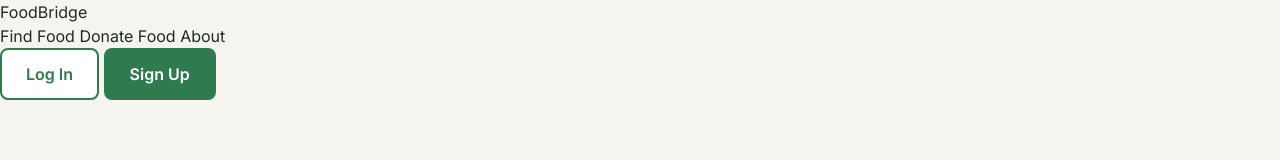
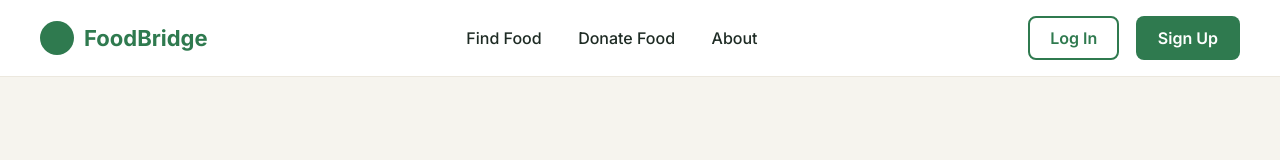
Before and after one commit to bibash017/PrincipleInfoSystem, a website: page public/index.html in a window 1280 px wide. Drawn offline with Linux system fonts and the light colour scheme.

Commit message:
added css for header

```diff
--- a/public/css/style.css
+++ b/public/css/style.css
@@ -52,3 +52,47 @@ img {
   color: #FFFFFF;
 }
 /*----*/
+/*Headers*/
+.site-header {
+  display: flex;
+  align-items: center;
+  justify-content: space-between;
+  padding: 16px 40px;
+  background-color: #FFFFFF;
+  border-bottom: 1px solid #ECE8DE;
+}
+
+.logo {
+  display: flex;
+  align-items: center;
+  font-size: 22px;
+  font-weight: 700;
+  color: #2F7A4F;
+}
+
+.logo-mark {
+  display: flex;
+  align-items: center;
+  justify-content: center;
+  width: 34px;
+  height: 34px;
+  margin-right: 10px;
+  border-radius: 50%;
+  background-color: #2F7A4F;
+  color: #FFFFFF;
+  font-size: 17px;
+}
+
+.main-nav a {
+  margin: 0 16px;
+  font-weight: 500;
+}
+
+.main-nav a:hover {
+  color: #2F7A4F;
+}
+
+.header-buttons .button {
+  margin-left: 12px;
+  padding: 8px 20px;
+}
```
